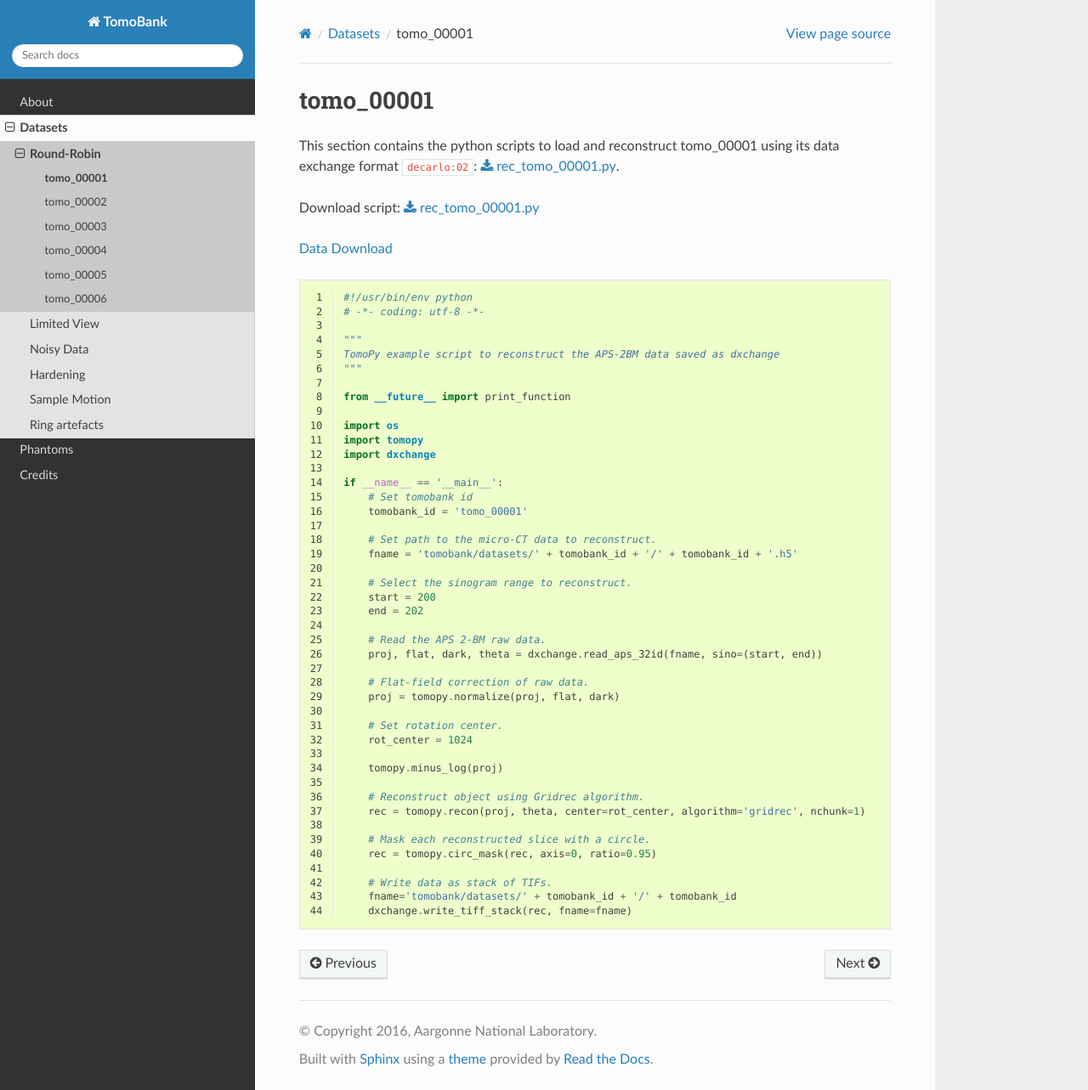
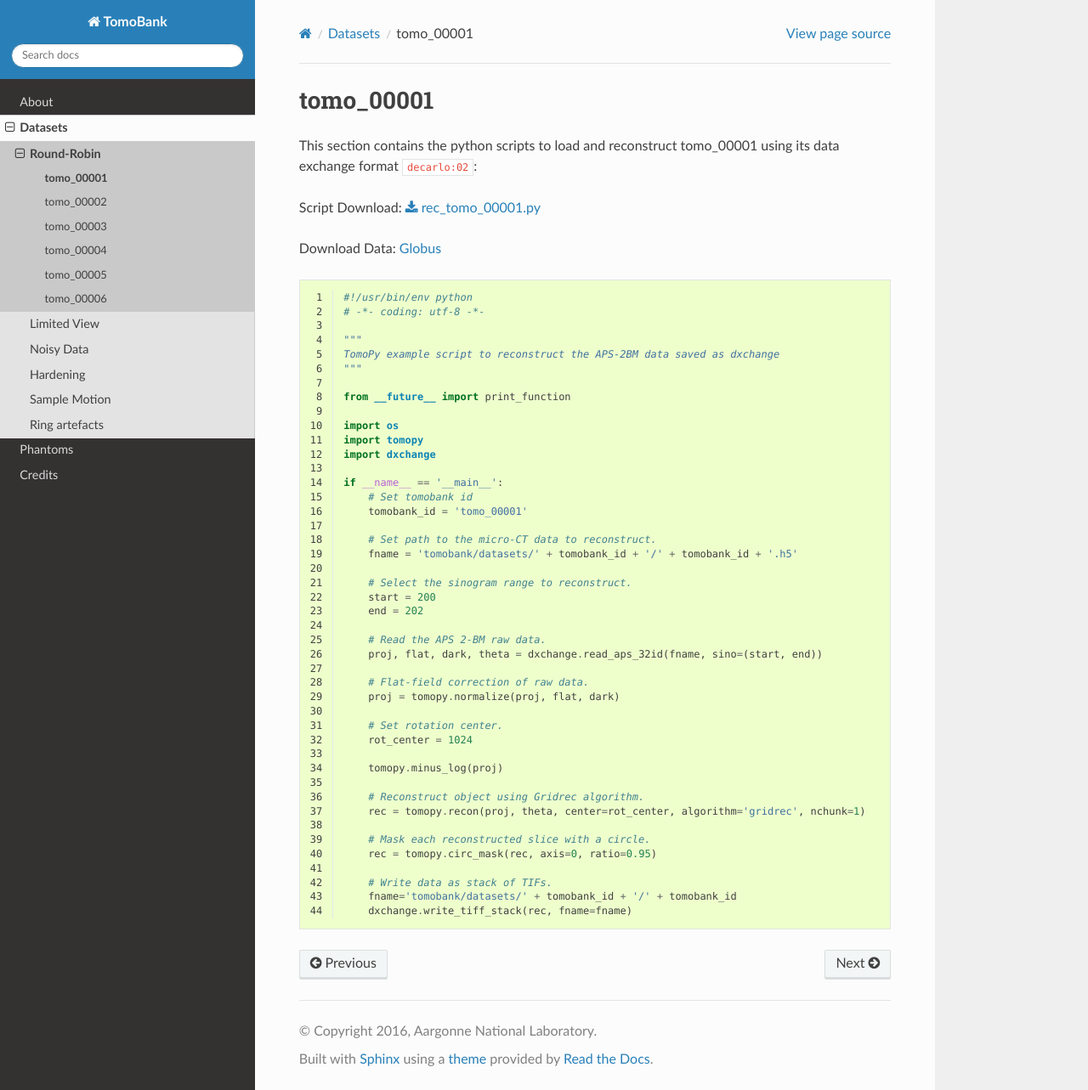
Before and after one commit to tomography/tomobank, a Sphinx documentation site: the page built from doc/source/demo/doc.demo.tomo_00001.rst, in a window 1280 px wide and 1283 px high. Shown: the whole window at 85% size. Built offline with Sphinx 7.4.7 and the Read the Docs theme 2.0.0, drawn with Linux system fonts in a browser that asks for light colours; cross-references to code outside the pages are shown as plain code.

Commit message:
added Globus link

```diff
--- a/doc/source/demo/doc.demo.tomo_00001.rst
+++ b/doc/source/demo/doc.demo.tomo_00001.rst
@@ -2,11 +2,11 @@
 ==========
 
 This section contains the python scripts to load and reconstruct tomo_00001 using its
-data exchange format :cite:`decarlo:02`: :download:`rec_tomo_00001.py <../../../doc/demo/rec_tomo_00001.py>`.
+data exchange format :cite:`decarlo:02`:
 
-Download script: :download:`rec_tomo_00001.py <../../../doc/demo/rec_tomo_00001.py>`
+Script Download: :download:`rec_tomo_00001.py <../../../doc/demo/rec_tomo_00001.py>`
 
-`Data Download <https://www.globus.org/app/transfer?origin_id=e133a81a-6d04-11e5-ba46-22000b92c6ec&origin_path=%2Ftomobank%2F>`_
+Download Data: `Globus <https://www.globus.org/app/transfer?origin_id=e133a81a-6d04-11e5-ba46-22000b92c6ec&origin_path=%2Ftomobank%2F>`_
 
 .. literalinclude:: ../../../doc/demo/rec_tomo_00001.py
     :tab-width: 4
--- a/doc/source/demo/doc.demo.tomo_00002.rst
+++ b/doc/source/demo/doc.demo.tomo_00002.rst
@@ -2,11 +2,11 @@
 ==========
 
 This section contains the python scripts to load and reconstruct tomo_00002 using its
-data exchange format :cite:`decarlo:02`: :download:`rec_tomo_00002.py <../../../doc/demo/rec_tomo_00002.py>`.
+data exchange format :cite:`decarlo:02`:
 
-Download script: :download:`rec_tomo_00002.py <../../../doc/demo/rec_tomo_00002.py>`
+Script Download: :download:`rec_tomo_00002.py <../../../doc/demo/rec_tomo_00002.py>`
 
-`Data Download <https://www.globus.org/app/transfer?origin_id=e133a81a-6d04-11e5-ba46-22000b92c6ec&origin_path=%2Ftomobank%2F>`_
+Download Data: `Globus <https://www.globus.org/app/transfer?origin_id=e133a81a-6d04-11e5-ba46-22000b92c6ec&origin_path=%2Ftomobank%2F>`_
 
 .. literalinclude:: ../../../doc/demo/rec_tomo_00002.py
     :tab-width: 4
--- a/doc/source/demo/doc.demo.tomo_00003.rst
+++ b/doc/source/demo/doc.demo.tomo_00003.rst
@@ -2,11 +2,11 @@
 ==========
 
 This section contains the python scripts to load and reconstruct tomo_00003 using its
-data exchange format :cite:`decarlo:02`: :download:`rec_tomo_00003.py <../../../doc/demo/rec_tomo_00003.py>`.
+data exchange format :cite:`decarlo:02`:
 
-Download script: :download:`rec_tomo_00003.py <../../../doc/demo/rec_tomo_00003.py>`
+Script Download: :download:`rec_tomo_00003.py <../../../doc/demo/rec_tomo_00003.py>`
 
-`Data Download <https://www.globus.org/app/transfer?origin_id=e133a81a-6d04-11e5-ba46-22000b92c6ec&origin_path=%2Ftomobank%2F>`_
+Download Data: `Globus <https://www.globus.org/app/transfer?origin_id=e133a81a-6d04-11e5-ba46-22000b92c6ec&origin_path=%2Ftomobank%2F>`_
 
 .. literalinclude:: ../../../doc/demo/rec_tomo_00003.py
     :tab-width: 4
--- a/doc/source/demo/doc.demo.tomo_00004.rst
+++ b/doc/source/demo/doc.demo.tomo_00004.rst
@@ -2,11 +2,11 @@
 ==========
 
 This section contains the python scripts to load and reconstruct tomo_00004 using its
-data exchange format :cite:`decarlo:02`: :download:`rec_tomo_00004.py <../../../doc/demo/rec_tomo_00004.py>`.
+data exchange format :cite:`decarlo:02`:
 
-Download script: :download:`rec_tomo_00004.py <../../../doc/demo/rec_tomo_00004.py>`
+Script Download: :download:`rec_tomo_00004.py <../../../doc/demo/rec_tomo_00004.py>`
 
-`Data Download <https://www.globus.org/app/transfer?origin_id=e133a81a-6d04-11e5-ba46-22000b92c6ec&origin_path=%2Ftomobank%2F>`_
+Download Data: `Globus <https://www.globus.org/app/transfer?origin_id=e133a81a-6d04-11e5-ba46-22000b92c6ec&origin_path=%2Ftomobank%2F>`_
 
 .. literalinclude:: ../../../doc/demo/rec_tomo_00004.py
     :tab-width: 4
--- a/doc/source/demo/doc.demo.tomo_00005.rst
+++ b/doc/source/demo/doc.demo.tomo_00005.rst
@@ -1,4 +1,4 @@
 tomo_00005
 ==========
 
-`Data Download <https://www.globus.org/app/transfer?origin_id=e133a81a-6d04-11e5-ba46-22000b92c6ec&origin_path=%2Ftomobank%2F>`_
+Download Data: `Globus <https://www.globus.org/app/transfer?origin_id=e133a81a-6d04-11e5-ba46-22000b92c6ec&origin_path=%2Ftomobank%2F>`_
--- a/doc/source/demo/doc.demo.tomo_00006.rst
+++ b/doc/source/demo/doc.demo.tomo_00006.rst
@@ -1,4 +1,4 @@
 tomo_00006
 ==========
 
-`Data Download <https://www.globus.org/app/transfer?origin_id=e133a81a-6d04-11e5-ba46-22000b92c6ec&origin_path=%2Ftomobank%2F>`_
+Download Data: `Globus <https://www.globus.org/app/transfer?origin_id=e133a81a-6d04-11e5-ba46-22000b92c6ec&origin_path=%2Ftomobank%2F>`_
```
